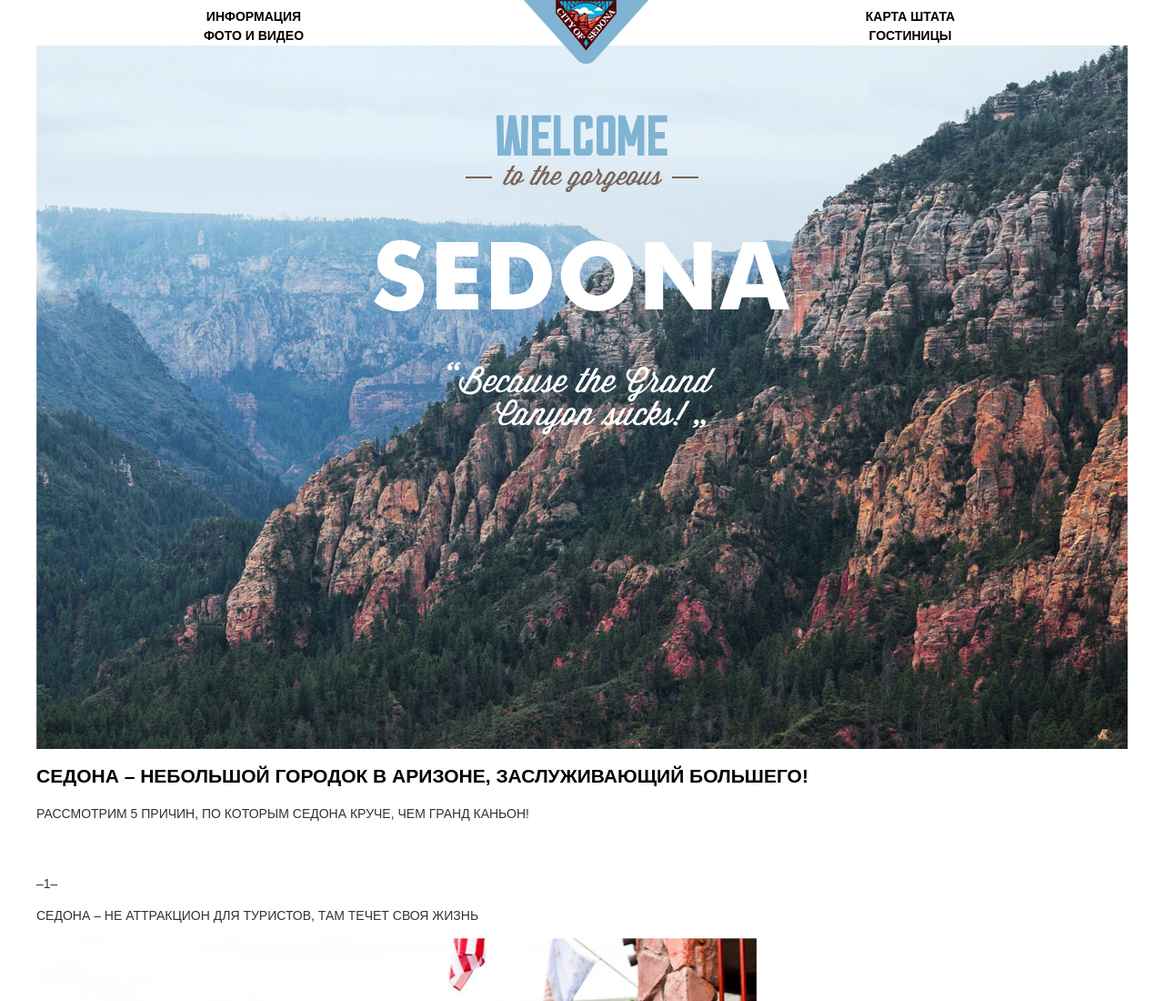
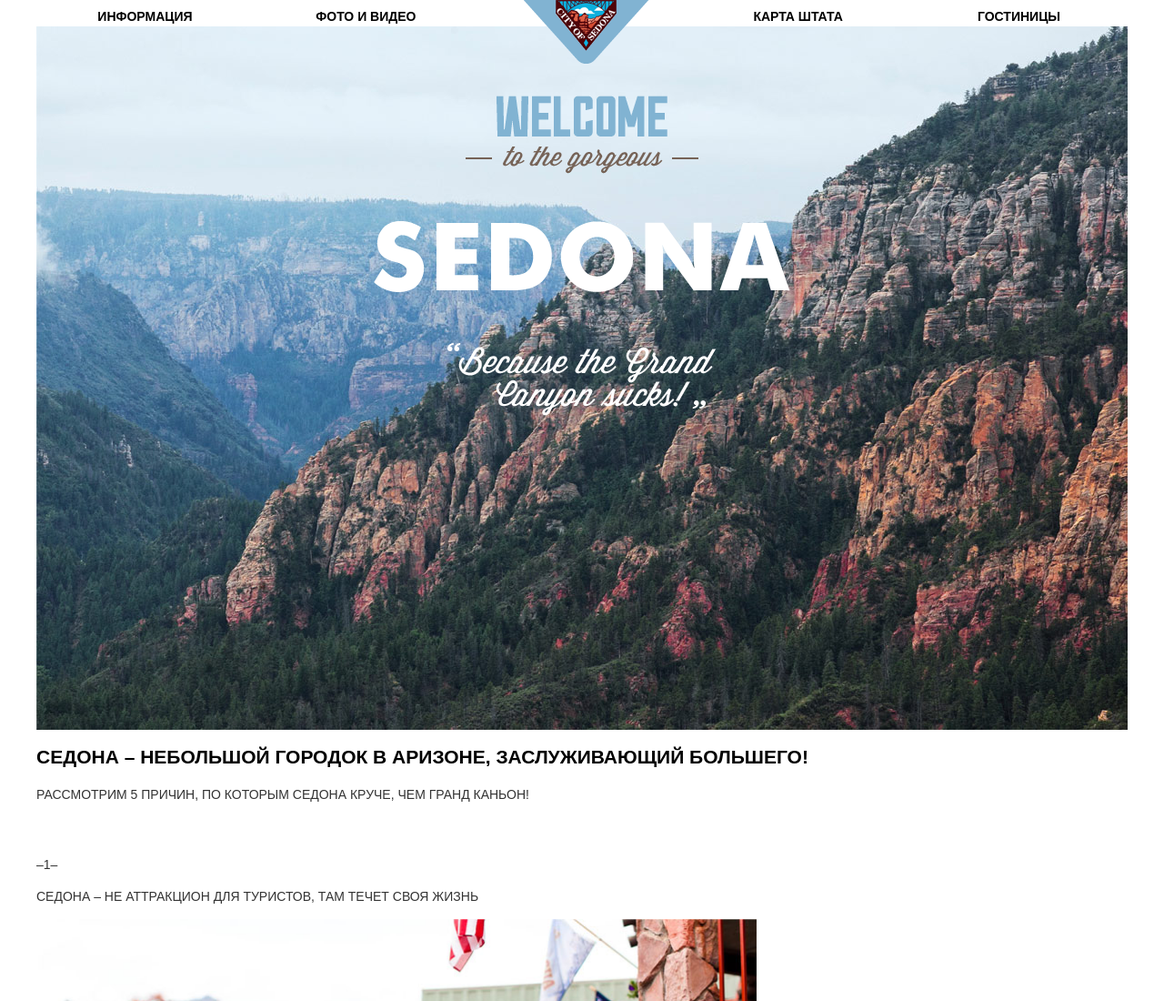
Before and after one commit to geraltina/399713-sedona, a plain HTML site: page index.html in a window 1280 px wide. Shown: the top 1100 px of the page at 91% size. Drawn offline with Linux system fonts and the light colour scheme.

Commit message:
меню - сетка

```diff
--- a/css/style.css
+++ b/css/style.css
@@ -16,25 +16,14 @@ body {
 .main-menu {
 	display: flex;
 	flex-direction: row;
-	justify-content: space-between
+	justify-content: space-between;
 }
 
-.main-menu .inline-left {
-	flex-basis: 478px;
-}
-
-.main-menu .inline-right {
-	flex-basis: 478px;
-}
-
-.inline-left div {
-	display: flex;
-	justify-content: space-around;
-}
-
-.inline-right div {
-	display: flex;
-	justify-content: space-around;
+.main-menu .main-menu-item {
+	display: inline-block;
+	margin-right: 0;
+	text-align: center;
+	min-width: 239px;
 }
 
 .main-menu a {
--- a/index.html
+++ b/index.html
@@ -10,18 +10,18 @@
 			<div class="container">
 				<nav class="main-menu">
 					<div class="inline-left">
-						<div>
+						<div class="main-menu-item">
 							<a href="info.html">Информация</a>
 						</div>
-						<div>
+						<div class="main-menu-item">
 							<a href="photo-and-video.html">Фото и видео</a>
 						</div>
 					</div>
 					<div class="inline-right">
-						<div>
+						<div class="main-menu-item">
 							<a href="map.html">Карта штата</a>
 						</div>
-						<div>
+						<div class="main-menu-item">
 							<a class="active">Гостиницы</a>
 						</div>
 					</div>
```
